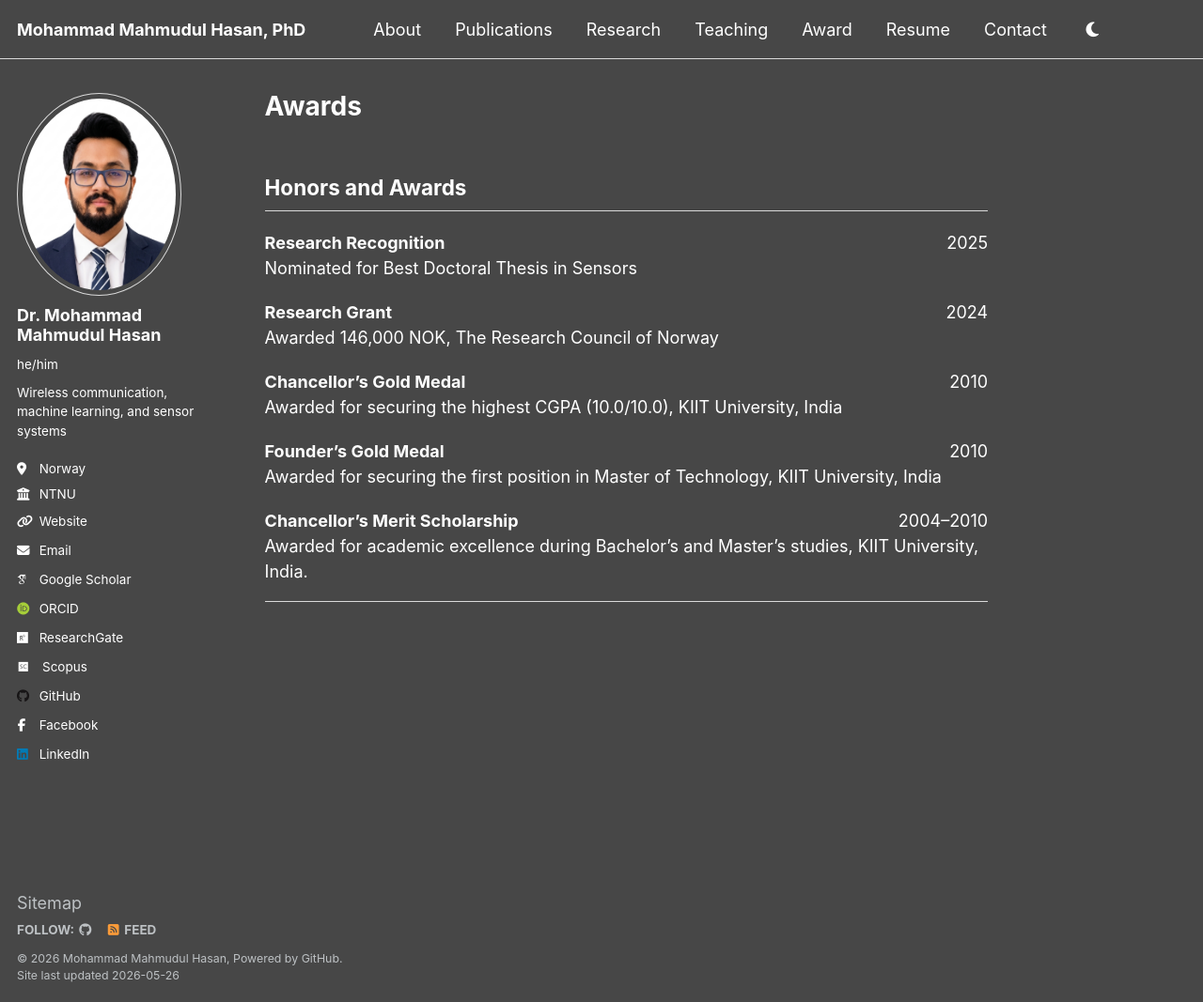
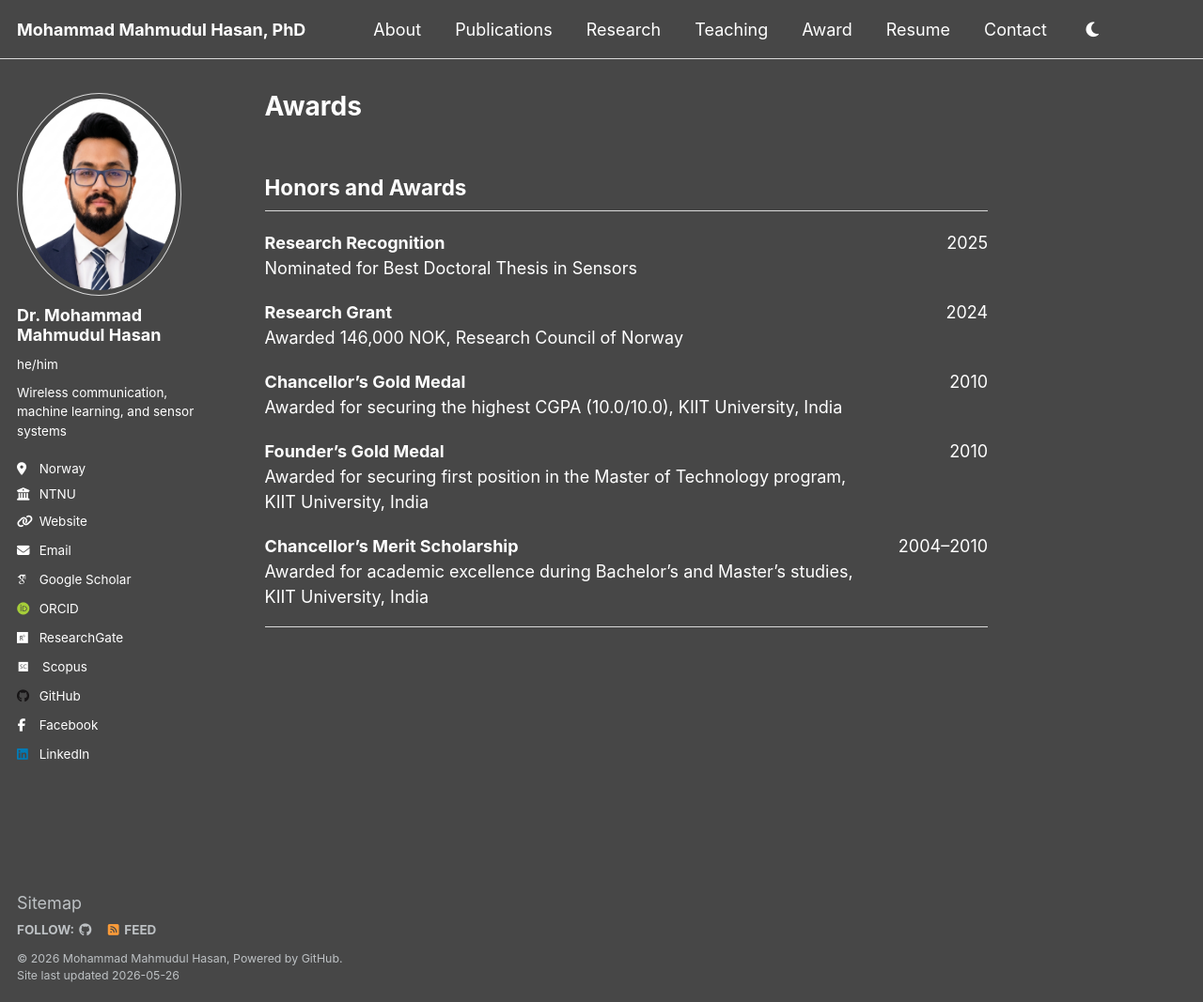
Before and after one commit to dearmahmud/dearmahmud.github.io, a Jekyll site: the page built from _pages/award.md, in a window 1280 px wide and 1067 px high. Shown: the whole window at 94% size. Built offline with Jekyll 4.4.1, drawn with Linux system fonts in a browser that asks for light colours; some web fonts are replaced.

Commit message:
Update award.md

```diff
--- a/_pages/award.md
+++ b/_pages/award.md
@@ -5,43 +5,45 @@ author_profile: true
 ---
 
 ## Honors and Awards
-<div style="margin-top: 20px; display: flex; justify-content: space-between; align-items: center;">
-  <span><strong>Research Recognition</strong></span>
-  <span>2025</span>
+
+<div style="margin-top: 20px; display: flex; justify-content: space-between;">
+  <span style="flex: 1; padding-right: 20px;"><strong>Research Recognition</strong></span>
+  <span style="white-space: nowrap; flex-shrink: 0;">2025</span>
 </div>
-<div style="display: flex; justify-content: space-between;">
-  <span>Nominated for Best Doctoral Thesis in Sensors</span>
+<div>
+  Nominated for Best Doctoral Thesis in Sensors
 </div>
 
-<div style="margin-top: 20px; display: flex; justify-content: space-between; align-items: center;">
-  <span><strong>Research Grant</strong></span>
-  <span>2024</span>
+<div style="margin-top: 20px; display: flex; justify-content: space-between;">
+  <span style="flex: 1; padding-right: 20px;"><strong>Research Grant</strong></span>
+  <span style="white-space: nowrap; flex-shrink: 0;">2024</span>
 </div>
-<div style="display: flex; justify-content: space-between;">
-  <span>Awarded 146,000 NOK, The Research Council of Norway</span>
+<div>
+  Awarded 146,000 NOK, Research Council of Norway
 </div>
 
-<div style="margin-top: 20px; display: flex; justify-content: space-between; align-items: center;">
-  <span><strong>Chancellor’s Gold Medal</strong></span>
-  <span>2010</span>
+<div style="margin-top: 20px; display: flex; justify-content: space-between;">
+  <span style="flex: 1; padding-right: 20px;"><strong>Chancellor’s Gold Medal</strong></span>
+  <span style="white-space: nowrap; flex-shrink: 0;">2010</span>
 </div>
-<div style="display: flex; justify-content: space-between;">
-  <span>Awarded for securing the highest CGPA (10.0/10.0), KIIT University, India</span>
+<div>
+  Awarded for securing the highest CGPA (10.0/10.0), KIIT University, India
 </div>
 
-<div style="margin-top: 20px; display: flex; justify-content: space-between; align-items: center;">
-  <span><strong>Founder’s Gold Medal</strong></span>
-  <span>2010</span>
+<div style="margin-top: 20px; display: flex; justify-content: space-between;">
+  <span style="flex: 1; padding-right: 20px;"><strong>Founder’s Gold Medal</strong></span>
+  <span style="white-space: nowrap; flex-shrink: 0;">2010</span>
 </div>
-<div style="display: flex; justify-content: space-between;">
-  <span>Awarded for securing the first position in Master of Technology, KIIT University, India</span>
+<div style="padding-right: 120px;">
+  Awarded for securing first position in the Master of Technology program, KIIT University, India
 </div>
 
-<div style="margin-top: 20px; display: flex; justify-content: space-between; align-items: center;">
-  <span><strong>Chancellor’s Merit Scholarship</strong></span>
-  <span>2004–2010</span>
+<div style="margin-top: 20px; display: flex; justify-content: space-between;">
+  <span style="flex: 1; padding-right: 20px;"><strong>Chancellor’s Merit Scholarship</strong></span>
+  <span style="white-space: nowrap; flex-shrink: 0;">2004–2010</span>
 </div>
-<div style="display: flex; justify-content: space-between;">
-  <span>Awarded for academic excellence during Bachelor’s and Master’s studies, KIIT University, India.</span>
+<div style="padding-right: 120px;">
+  Awarded for academic excellence during Bachelor’s and Master’s studies, KIIT University, India
 </div>
+
 ---
```
